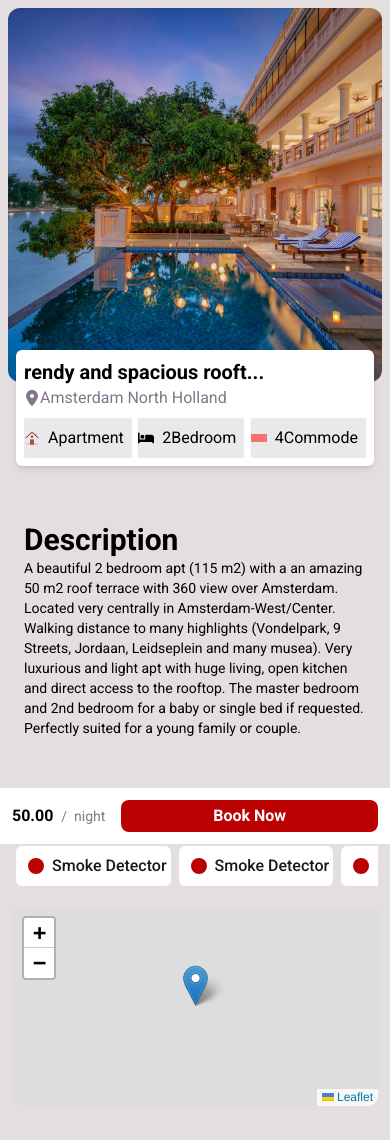
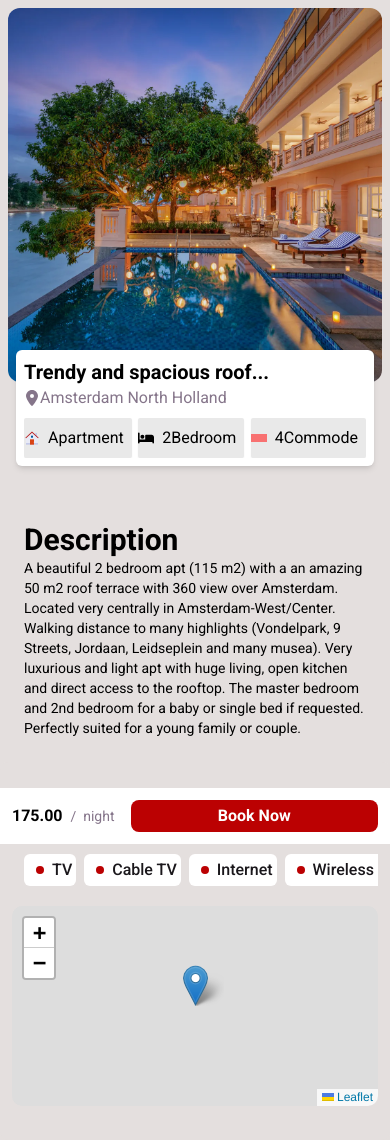
Before and after one commit to AtiyehHoshanfar/Booking-Hotel, a React (Vite) app: page /13153299 in a window 390 px wide. Built offline with nearby package versions, Linux system fonts and the light colour scheme; data requests are answered from the project's data file.

Commit message:
amenity item

```diff
--- a/src/components/AmenitiesSection.jsx
+++ b/src/components/AmenitiesSection.jsx
@@ -1,5 +1,10 @@
 import { MapContainer, Marker } from "react-leaflet";
-function AmenitiesSection() {
+function AmenitiesSection({ selectedHotel }) {
+  let center;
+  if (selectedHotel) {
+    center = [selectedHotel?.geolocation.lat, selectedHotel?.geolocation.lon];
+  }
+
   return (
     <div className="w-full  xl:w-1/4">
       <div className=" bg-bgColor md:bg-white  md:m-2 rounded-lg  p-3 relative  md:shadow-md ">
@@ -7,19 +12,22 @@ function AmenitiesSection() {
           Amenities
         </h2>
 
-        <ul className="flex flex-row xl:flex-col mb-4 overflow-x-auto ">
-          <AmenityItem />
-          <AmenityItem />
-          <AmenityItem />
-          <AmenityItem />
-          <AmenityItem />
+        <ul
+          className="flex flex-row xl:flex-col mb-2 p-2 overflow-x-auto overflow-auto max-h-[30rem
+         ] "
+        >
+          {selectedHotel?.amenities.map((amenity, index) => (
+            <AmenityItem key={index} amenity={amenity} />
+          ))}
         </ul>
-        <MapContainer center={[51.505, -0.09]} zoom={13} scrollWheelZoom={true}>
-          <Marker position={[51.505, -0.09]}></Marker>
+        <MapContainer center={center} zoom={13} scrollWheelZoom={true}>
+          <Marker position={center}></Marker>
         </MapContainer>
         <div className="flex items-center p-3 bg-white xl:relative z-50 fixed bottom-0 right-0 w-full m-0">
           <div className="flex items-center ">
-            <span className="text-md font-bold md:text-lg">50.00 &nbsp;</span>
+            <span className="text-md font-bold md:text-lg">
+              {selectedHotel?.price}.00 &nbsp;
+            </span>
             <span className="text-sm text-[#85758A] md:text-lg">
               {" "}
               / &nbsp;night
@@ -34,12 +42,12 @@ function AmenitiesSection() {
   );
 }
 export default AmenitiesSection;
-function AmenityItem() {
+function AmenityItem({ amenity }) {
   return (
     <li className="bg flex items-center xl:mb-2 text-nowrap m-1 p-1 rounded-md xl:m-0 bg-white md:bg-transparent">
-      <div className="bg-redPrimary-500 w-1 h-1 xl:w-2 xl:h-2  rounded-full p-2 m-2"></div>
+      <div className="bg-redPrimary-500 w-1 h-1 xl:w-2 xl:h-2  rounded-full p-1 m-2"></div>
       <span className="text-grayPrimary-600 text-base xl:text-xl  font-medium">
-        Smoke Detector
+        {amenity}
       </span>
     </li>
   );
--- a/src/components/HotelDetails.jsx
+++ b/src/components/HotelDetails.jsx
@@ -3,14 +3,10 @@ import { FcHome } from "react-icons/fc";
 import useWidth from "../hooks/useWidth";
 import useFetch from "../hooks/useFetch";
 
-
-function HotelDetails({id}) {
-  const width=useWidth()
-  const breakpointlg=1000;
-  const { data,isLoading } = useFetch("http://localhost:3000/hotels");
-  const selectedHotel =data.find(hotel=>hotel.id===id) ;
-if(isLoading||!data){return <p>waiting</p>}
-else return (
+function HotelDetails({ selectedHotel }) {
+  const width = useWidth();
+  const breakpointlg = 1000;
+    return (
       <div className="order-1   xl:w-3/4 lg:mx-auto xl:mx-0 relative flex flex-col p-2 lg:flex-row  ">
         <div className=" w-full flex-1 lg:w-1/2">
           <div className=" aspect-square bg-red-500 rounded-xl overflow-hidden ">
@@ -25,12 +21,13 @@ else return (
           <div>
             <div className="shadow-md relative -top-10 bg-white md:bg-bgColor m-2 p-2 rounded-md lg:top-0 lg:shadow-none ">
               <h2 className="font-bold text-xl  lg:text-3xl">
-              {width > breakpointlg ?selectedHotel?.name  :`${selectedHotel?.name?.substr(1, 24)}...` }
+                {width > breakpointlg
+                  ? selectedHotel?.name
+                  : `${selectedHotel?.name?.substr(0, 24)}...`}
               </h2>
               <h3 className="flex items-center text-[#85758A]  md:text-2xl mb-2 xl:mb-6">
                 <FaLocationDot />{" "}
                 {selectedHotel?.host_location?.split(",").splice(0, 2).join("")}
-
               </h3>
               <ul className="flex  overflow-x-auto justify-between lg:mb-6 ">
                 <li className="flex lg:flex-col  md:p-2 lg:p-4 lg:rounded-md lg:text-xl md:justify-center items-center shadow-sm md:bg-white bg-grayPrimary-100 rounded-sm ">
@@ -43,20 +40,22 @@ else return (
                   <span>
                     <FaBed />
                   </span>
-                <span className="p-2 ">{selectedHotel?.bedrooms}Bedroom </span>
+                  <span className="p-2 ">
+                    {selectedHotel?.bedrooms}Bedroom{" "}
+                  </span>
                 </li>
                 <li className="flex lg:flex-col  md:p-2 lg:p-4 lg:rounded-md lg:text-xl lg:justify-center items-center shadow-sm md:bg-white  bg-grayPrimary-100 rounded-sm">
                   <span className="w-4 h-2 bg-red-400"></span>
-                <span className="p-2 ">{selectedHotel?.accommodates}Commode</span>
+                  <span className="p-2 ">
+                    {selectedHotel?.accommodates}Commode
+                  </span>
                 </li>
               </ul>
             </div>
           </div>
           <div className="m-2  p-2">
             <h3 className="font-bold text-3xl">Description</h3>
-          <p className="text-sm  md:text-lg">
-{selectedHotel?.summary}
-          </p>
+            <p className="text-sm  md:text-lg">{selectedHotel?.summary}</p>
           </div>
         </div>
       </div>
--- a/src/pages/SingleHotel.jsx
+++ b/src/pages/SingleHotel.jsx
@@ -1,16 +1,22 @@
 import { useParams } from "react-router-dom";
 import AmenitiesSection from "../components/AmenitiesSection";
 import HotelDetails from "../components/HotelDetails";
+import useFetch from "../hooks/useFetch";
 
 
 
 function SingleHotel() {
   const {id}=useParams()
+  const { data, isLoading } = useFetch("http://localhost:3000/hotels");
+  const selectedHotel = data.find((hotel) => hotel.id === id);
 
-  return (
+  if (isLoading || !data) {
+    return <p>waiting...</p>;
+  }
+  else  return (
     <div className="container mx-auto xl:flex">
-      <HotelDetails  id={id} />
-      <AmenitiesSection />
+      <HotelDetails selectedHotel={selectedHotel} />
+      <AmenitiesSection  selectedHotel={selectedHotel}/>
     </div>
   );
 }
```
Lines whose indentation alone changed are shown as unchanged.
